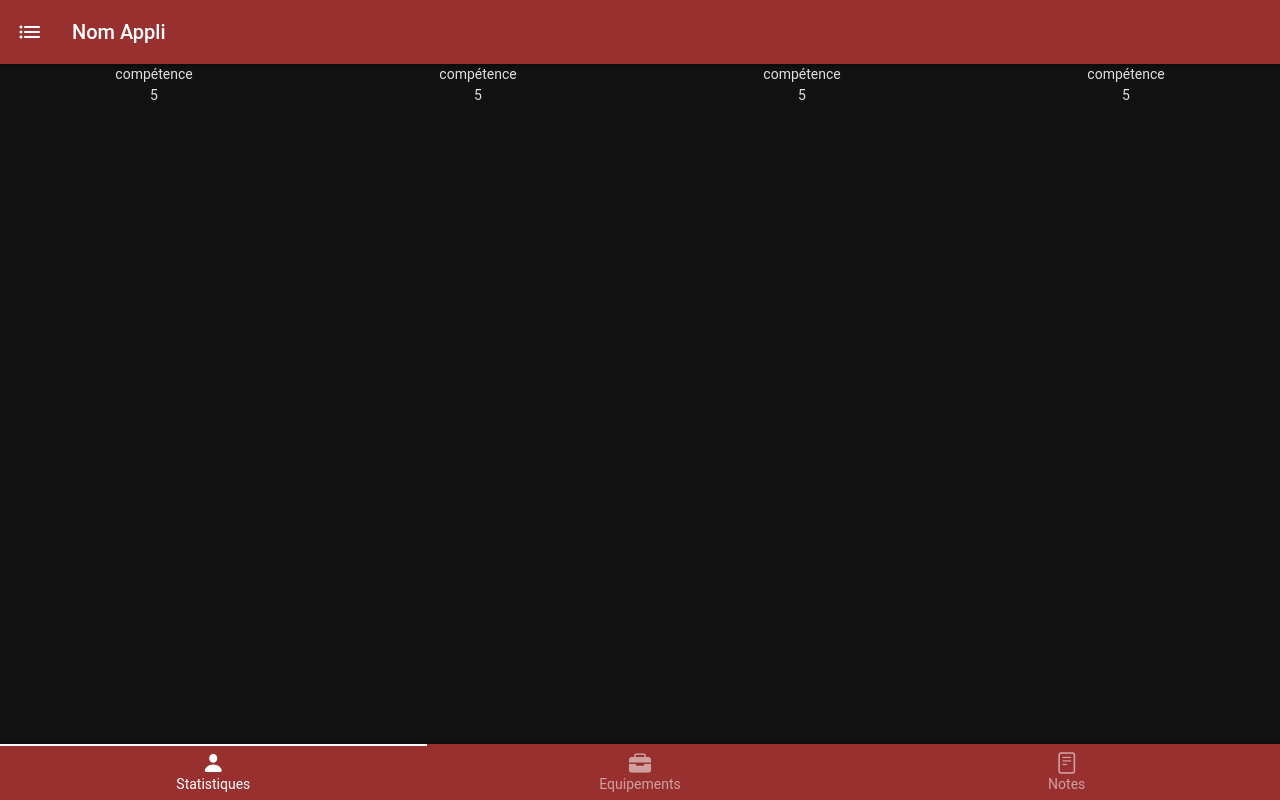
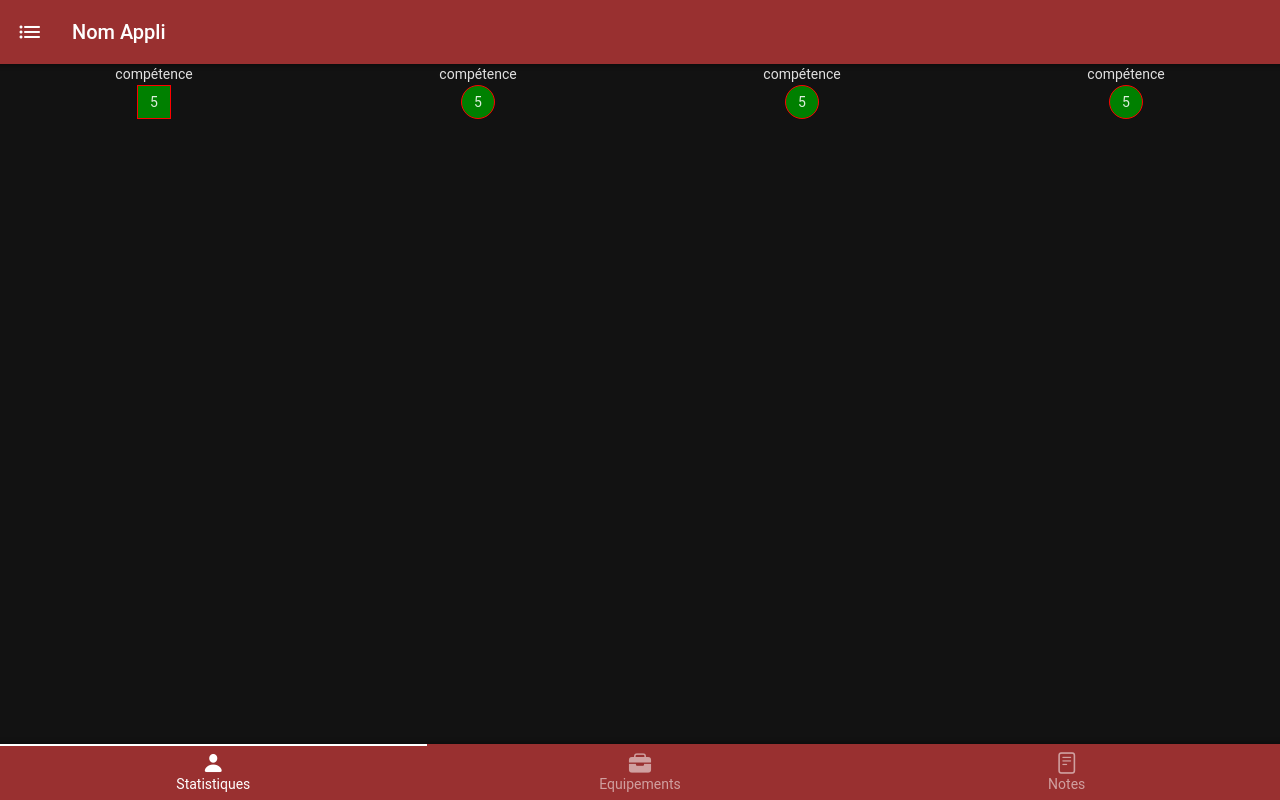
Before and after one commit to Netra-Dawkins/Knight-Mobile-App, a website: page www/index.html in a window 1280 px wide. Drawn offline with Linux system fonts and the light colour scheme.

Commit message:
j'envois tout

```diff
--- a/www/css/app.css
+++ b/www/css/app.css
@@ -59,3 +59,28 @@
 }
 
 /* Your app custom styles here */
+.statistic {
+  display: flex;
+  flex-direction: column;
+  align-items: center;
+}
+
+.statistic:first-child .statistic-value {
+  border-radius: 0%;
+}
+
+.statistic-name {
+
+}
+
+.statistic-value {
+  background-color: green;
+  border: solid 1px red;
+  border-radius: 50%;
+  width: 2rem;
+  height: 2rem;
+  text-align: center;
+  display: flex;
+  align-items: center;
+  justify-content: center;
+}
--- a/www/pages/stats.html
+++ b/www/pages/stats.html
@@ -12,27 +12,27 @@
     </div>
     <div class="page-content">
         <div class="row display-flex align-items-center text-align-center">
-            <div class="col-25">
-                <span>compétence</span>
-                <div>
+            <div class="statistic col-25">
+                <span class="statistic-name">compétence</span>
+                <div class="statistic-value">
                     5
                 </div>
             </div>
-            <div class="col-25">
-                <span>compétence</span>
-                <div>
+            <div class="statistic col-25">
+                <span class="statistic-name">compétence</span>
+                <div class="statistic-value">
                     5
                 </div>
             </div>
-            <div class="col-25">
-                <span>compétence</span>
-                <div>
+            <div class="statistic col-25">
+                <span class="statistic-name">compétence</span>
+                <div class="statistic-value">
                     5
                 </div>
             </div>
-            <div class="col-25">
-                <span>compétence</span>
-                <div>
+            <div class="statistic col-25">
+                <span class="statistic-name">compétence</span>
+                <div class="statistic-value">
                     5
                 </div>
             </div>
```
